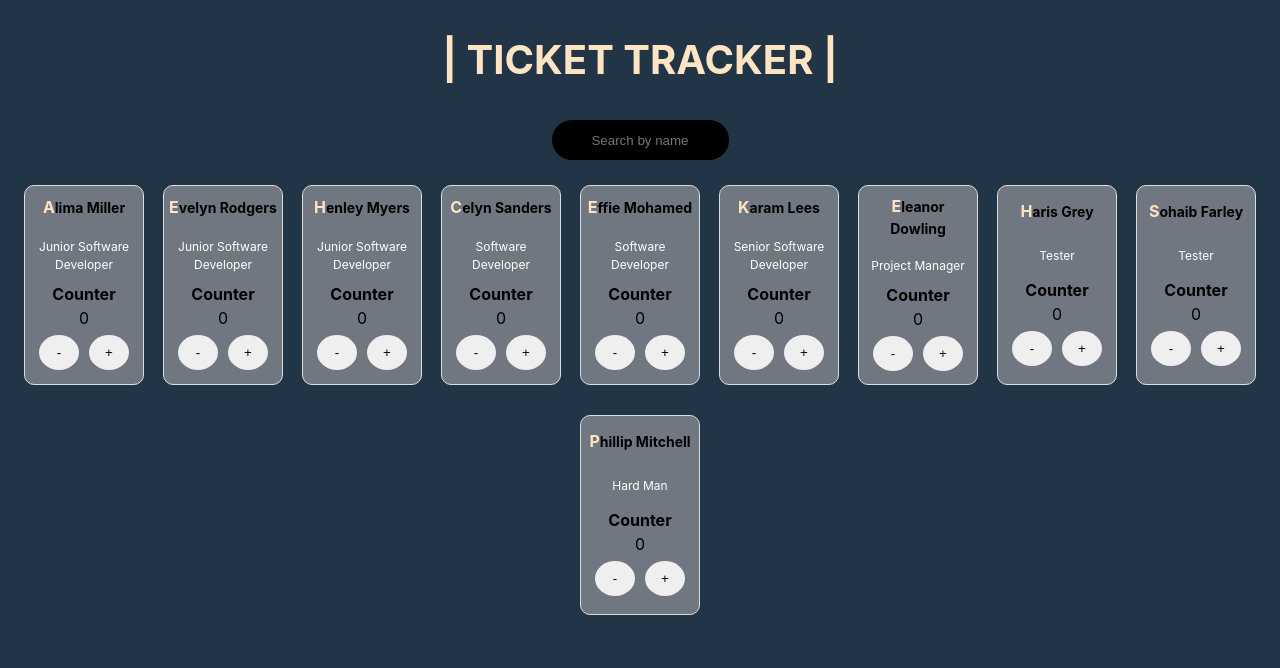
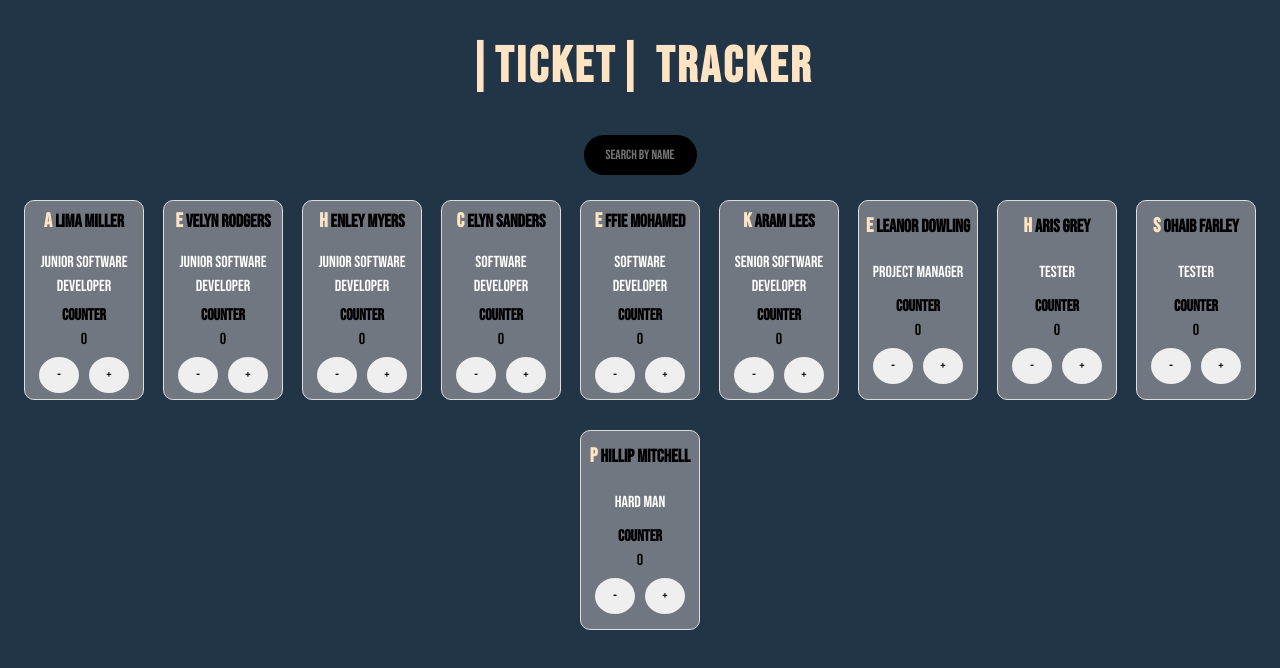
Before and after one commit to AISimonetta/ticket-tracker, a React (Vite) app: page / in a window 1280 px wide. Shown: the top 668 px of the page. Built offline with nearby package versions, Linux system fonts and the light colour scheme.

Commit message:
some styles added

```diff
--- a/index.html
+++ b/index.html
@@ -4,6 +4,9 @@
     <meta charset="UTF-8" />
     <link rel="icon" type="image/svg+xml" href="/vite.svg" />
     <meta name="viewport" content="width=device-width, initial-scale=1.0" />
+    <link rel="preconnect" href="https://fonts.googleapis.com">
+<link rel="preconnect" href="https://fonts.gstatic.com" crossorigin>
+<link href="https://fonts.googleapis.com/css2?family=Bebas+Neue&display=swap" rel="stylesheet">
     <title>| TICKET TRACKER |</title>
   </head>
   <body>
--- a/src/App.css
+++ b/src/App.css
@@ -8,6 +8,7 @@
   margin: 0;
   padding: 0;
   box-sizing: border-box;
+  font-family: 'Bebas Neue', sans-serif;
 }
 
 body {
@@ -22,7 +23,8 @@ body {
   color: white;
   text-align: center;
   margin: 30px 30px;
-  font-size: 40px;
+  font-size: 50px;
+  letter-spacing: 3px;
 }
 
 .cards {
--- a/src/App.tsx
+++ b/src/App.tsx
@@ -18,7 +18,7 @@ function App() {
 
   return (
     <>
-      <h1 className='main-title'> | TICKET TRACKER |</h1>
+      <h1 className='main-title'>|TICKET|  TRACKER</h1>
       <FilterName searchName={searchName} onChange={handleSearchByNameInput} />
       <div className='cards'>
         {filteredEmployeed.map((employee) => (
--- a/src/components/EmployeeCards/EmployeeCards.scss
+++ b/src/components/EmployeeCards/EmployeeCards.scss
@@ -15,7 +15,7 @@
 
 .card__name {
     text-align: center;
-    font-size: 14px;
+    font-size: 18px;
     font-weight: bold;
     color: black;
     margin-bottom: 10px;
@@ -23,14 +23,16 @@
 
 .card__name::first-letter {
     color:bisque;
-    font-size: 16px;
+    font-size: 20px;
+    letter-spacing: 3px;
 }
 
 .card__role {
     text-align: center;
-    font-size: 12px;
+    font-size: 16px;
     color: white;
-    margin: 5px
+    margin: 5px,
+
 }
 
 .counter__add,
--- a/src/components/EmployeeCards/EmployeeCards.tsx
+++ b/src/components/EmployeeCards/EmployeeCards.tsx
@@ -8,7 +8,7 @@ type EmployeeCardsProps = {
 
 const EmployeeCards = ({ name, role }: EmployeeCardsProps) => (
       <div className='card__container'>
-        <div className='card__name'>{name}</div>
+        <div className='card__name'>{name.toUpperCase()}</div>
         <div className='card__role'>{role}</div>
         <TicketCounter />
       </div>
```
